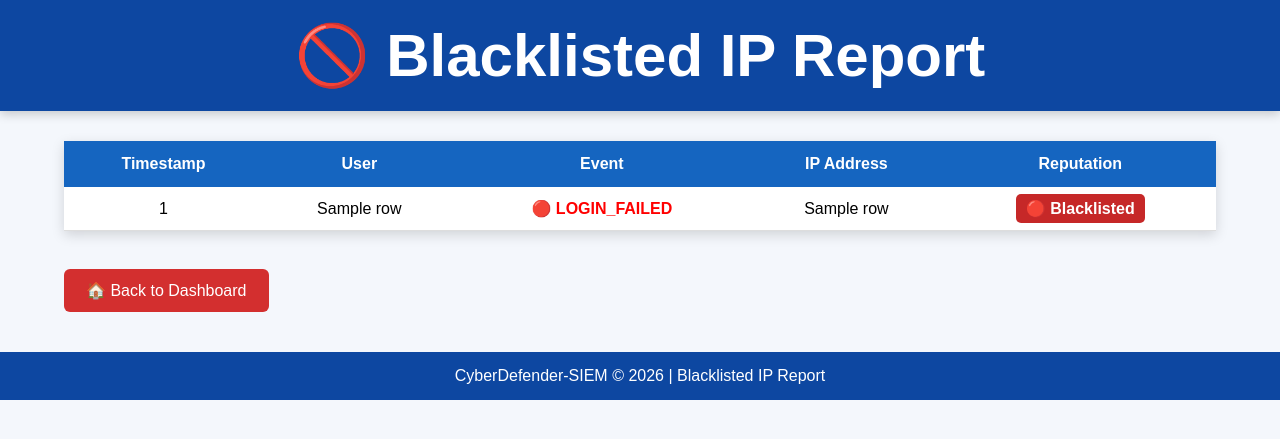
After one commit to nisargarnayak22-lgtm/CyberDefender-SIEM, a Flask app: template templates/backlisted_ips.html in a window 1280 px wide. The commit adds this page. Shown: the top 439 px of the page. Run offline with Flask 3, Linux system fonts and the light colour scheme; the template is opened without the code that fills it: most values are stand-ins (such as "Sample title", 1, 10 or a date in 2020).

Commit message:
Added Day 22 Blacklisted IP Report

```diff
--- a/src/web_dashboard.py
+++ b/src/web_dashboard.py
@@ -410,6 +410,46 @@ def user_login_history():
         "user_login_history.html",
         history=history
     )
+    # =========================
+# Blacklisted IP Report
+# =========================
+
+@app.route("/blacklisted-ips")
+def blacklisted_ips():
+
+    conn = sqlite3.connect(DATABASE)
+    cursor = conn.cursor()
+
+    cursor.execute("""
+        SELECT timestamp, user, event, ip
+        FROM logs
+        ORDER BY timestamp DESC
+    """)
+
+    rows = cursor.fetchall()
+
+    blacklisted = []
+
+    for row in rows:
+
+        reputation = check_ip_reputation(row[3])
+
+        if reputation == "Blacklisted":
+
+            blacklisted.append((
+                row[0],
+                row[1],
+                row[2],
+                row[3],
+                reputation
+            ))
+
+    conn.close()
+
+    return render_template(
+        "blacklisted_ips.html",
+        blacklisted=blacklisted
+    )
 
 if __name__ == "__main__":
     app.run(debug=True)
--- /dev/null
+++ b/templates/backlisted_ips.html
@@ -0,0 +1,105 @@
+<!DOCTYPE html>
+<html lang="en">
+
+<head>
+
+    <meta charset="UTF-8">
+
+    <meta name="viewport" content="width=device-width, initial-scale=1.0">
+
+    <title>Blacklisted IP Report</title>
+
+    <link rel="stylesheet"
+          href="{{ url_for('static', filename='css/style.css') }}">
+
+</head>
+
+<body>
+
+<header>
+
+    <h1>🚫 Blacklisted IP Report</h1>
+
+</header>
+
+<div class="container">
+
+    <table>
+
+        <thead>
+
+            <tr>
+
+                <th>Timestamp</th>
+                <th>User</th>
+                <th>Event</th>
+                <th>IP Address</th>
+                <th>Reputation</th>
+
+            </tr>
+
+        </thead>
+
+        <tbody>
+
+        {% for row in blacklisted %}
+
+            <tr>
+
+                <td>{{ row[0] }}</td>
+
+                <td>{{ row[1] }}</td>
+
+                <td>
+
+                    {% if row[2] == "LOGIN_SUCCESS" %}
+
+                        <span class="success-text">
+                            🟢 LOGIN_SUCCESS
+                        </span>
+
+                    {% else %}
+
+                        <span class="failed-text">
+                            🔴 LOGIN_FAILED
+                        </span>
+
+                    {% endif %}
+
+                </td>
+
+                <td>{{ row[3] }}</td>
+
+                <td>
+                    <span class="blacklisted-badge">
+                        🔴 Blacklisted
+                    </span>
+                </td>
+
+            </tr>
+
+        {% endfor %}
+
+        </tbody>
+
+    </table>
+
+    <br>
+
+    <a href="/" class="alerts-btn">
+        🏠 Back to Dashboard
+    </a>
+
+</div>
+
+<footer>
+
+    <p>
+        CyberDefender-SIEM © 2026 | Blacklisted IP Report
+    </p>
+
+</footer>
+
+</body>
+
+</html>
--- a/templates/dashboard.html
+++ b/templates/dashboard.html
@@ -186,6 +186,11 @@
 <a href="/user-login-history" class="alerts-btn">
     👤 User Login History
 </a>
+&nbsp;&nbsp;
+
+<a href="/blacklisted-ips" class="alerts-btn">
+    🚫 Blacklisted IPs
+</a>
 <footer>
 
     <p>CyberDefender-SIEM © 2026 | Threat Intelligence Dashboard</p>
```
